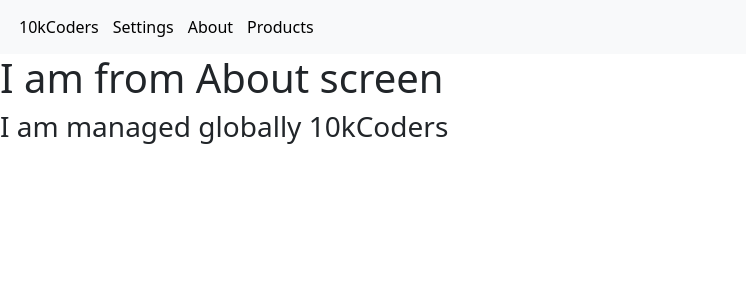
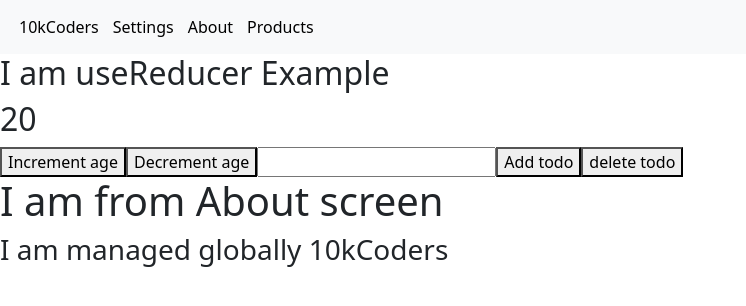
Before and after one commit to KomaliKolli/reactclass, a React (Create React App) app: page /about in a window 1280 px wide. Shown: the top 306 px of the page, without its empty margins (0-746 px from the left). Built offline with nearby package versions, Linux system fonts and the light colour scheme.

Commit message:
useReducer-todos

```diff
--- a/src/components/useState/forms/uncontrolledform.js
+++ b/src/components/useState/forms/uncontrolledform.js
@@ -1,10 +1,14 @@
-import { useRef ,useState} from "react"
+import { useContext, useRef ,useState} from "react"
+import { DataShare } from "../../../navigationStack/navigation"
 
 
 export const Uncontrolled=()=>{
     const emailRef=useRef()
     const passwordRef=useRef()
     const [error,setError]=useState("")
+    const {loginTrue}=useContext(DataShare)
+
+
     const hitServer=(data)=>[
       fetch('https://dummyjson.com/auth/login', {
   method: 'POST',
@@ -18,7 +22,11 @@ export const Uncontrolled=()=>{
     setError(res.message)
   }
   else{
+    console.log(res)
     alert("login successfull")
+    loginTrue()
+    localStorage.setItem("userLoginInfo",JSON.stringify(res))
+    setError("")
   }
 })
 .catch(err=>console.log(err))
--- /dev/null
+++ b/src/hooks/useEffect/useReducer/useReducer1.js
@@ -0,0 +1,97 @@
+import { useReducer, useState } from "react"
+
+const reducerFunction=(state,action)=>{
+
+    // switch()
+    console.log(action)
+    console.log(state)
+    switch(action.type){
+        case "INCREMENT_ACTION":
+            return{...state,age:state.age+1}
+        case "DECREMENT_ACTION":
+            return{...state,age:state.age-1}
+        case "ADD_TODO":
+            return{...state,todos:[...state.todos,action.next]}
+        case "DELETE_TODO":
+            return{
+                ...state,todos:state.todos.filter((todo)=>todo!== action.next)
+            }
+
+        default:
+            return state
+    }
+
+
+}
+
+const initialState ={
+    age:20,
+    name:"komali",
+    todos:[]
+
+}
+
+
+
+
+
+export const UseReducerExample=()=>{
+   const [currentState,dispatchFunction] =useReducer(reducerFunction,initialState)
+   const [value,setValue]=useState("")
+   const Increment=()=>{
+    dispatchFunction(
+        {
+            type:"INCREMENT_ACTION"
+        }
+    )
+
+   }
+   const Decrement=()=>{
+    dispatchFunction(
+    {
+        type:"DECREMENT_ACTION"
+    })
+
+   }
+   const onChangeHandler=(event)=>{
+    setValue(event.target.value)
+
+   }
+   const addTodo=()=>{
+    dispatchFunction({
+        type:"ADD_TODO",
+        next:value
+    })
+}
+    const deleteTodo=()=>{
+        dispatchFunction({
+            type:"DELETE_TODO",
+            next:value
+        })
+
+    }
+
+    return(
+        <>
+            <h2>I am useReducer Example </h2>
+            <h2>{currentState.age}</h2>
+            <button onClick={Increment}>Increment age</button>
+            <button onClick={Decrement}>Decrement age</button>
+            <input value={value}
+                onChange={onChangeHandler} />
+            <button onClick={addTodo}>Add todo</button>
+            {
+                currentState.todos.map((value,index)=><h5 key={index} >{value}</h5>)
+            }
+            <button onClick={()=>deleteTodo(value)}>delete todo</button>
+
+
+
+
+
+
+
+
+        </>
+    )
+}
--- a/src/navigationStack/navigation.js
+++ b/src/navigationStack/navigation.js
@@ -8,6 +8,10 @@ import { SettingScreen } from "../screens/post-LoginScreens/settingScreen"
 import Navbar from "../Navbar/navbar"
 import {  ProductDetails } from "../screens/post-LoginScreens/productDetails"
 import { createContext, useState } from "react"
+import InvalidScreen from "../screens/invalidScreen"
+import { PostLogin } from "./postLoginRoutes"
+import PreLogin from "./preLoginRoutes"
+import { LoginScreen } from "../screens/preLoginScreens/loginScreen"
 
 
 export const DataShare = createContext()
@@ -17,17 +21,21 @@ export const NavigationStack=()=>{
 
     const [name,setName]=useState("10kCoders")
     const [darkTheme,setDarkTheme]=useState(false)
+    const [login,setLogin]=useState(false)
 
     // to change local state
     const changeTheme=()=>{
         setDarkTheme(!darkTheme)
     }
+    const loginTrue=()=>{
+        setLogin(true)
+    }
 
     ///
     return(
-        <DataShare.Provider value={{name,darkTheme,changeTheme}}>
+        <DataShare.Provider value={{name,darkTheme,changeTheme,loginTrue}}>
         <BrowserRouter>
-        <Routes>
+        {/* <Routes>
         <Route path="/" Component={Navbar} />
         <Route path="/about" Component={AboutScreen}    />
         <Route path="/home" Component={HomeScreen}   />
@@ -35,8 +43,15 @@ export const NavigationStack=()=>{
         <Route path="/setting" Component={SettingScreen}    />
 
         <Route path="/ProductDetails/:id" Component={ProductDetails}/>
+        <Route path="*" Component={InvalidScreen}/>
 
-        </Routes>
+        </Routes> */}
+        {
+            true ?
+            <PostLogin/>
+            :
+            <PreLogin/>
+        }
 
 
 
--- /dev/null
+++ b/src/navigationStack/postLoginRoutes.js
@@ -0,0 +1,29 @@
+import { Route, Routes } from "react-router-dom"
+import Navbar from "../Navbar/navbar"
+import { AboutScreen } from "../screens/post-LoginScreens/aboutScreen"
+import { HomeScreen } from "../screens/post-LoginScreens/homeScren"
+import { ProductScreen } from "../screens/post-LoginScreens/productsScreen"
+import { SettingScreen } from "../screens/post-LoginScreens/settingScreen"
+import { ProductDetails } from "../screens/post-LoginScreens/productDetails"
+import InvalidScreen from "../screens/invalidScreen"
+
+
+
+export const PostLogin=()=>{
+    return(
+        <>
+        <Routes>
+        <Route path="/" Component={Navbar} />
+        <Route path="/about" Component={AboutScreen}    />
+        <Route path="/home" Component={HomeScreen}   />
+        <Route path="/product" Component={ProductScreen}    />
+        <Route path="/setting" Component={SettingScreen}    />
+
+        <Route path="/ProductDetails/:id" Component={ProductDetails}/>
+        <Route path="*" Component={InvalidScreen}/>
+
+        </Routes>
+
+        </>
+    )
+}
--- /dev/null
+++ b/src/navigationStack/preLoginRoutes.js
@@ -0,0 +1,17 @@
+import { Route, Routes } from "react-router-dom";
+import InvalidScreen from "../screens/invalidScreen";
+import { LoginScreen } from "../screens/preLoginScreens/loginScreen";
+
+
+
+
+function PreLogin(){
+    return(
+        <Routes>
+        <Route path="/" Component={LoginScreen}/>
+        <Route path="*" Component={InvalidScreen}/>
+
+        </Routes>
+    )
+}
+export default PreLogin
--- /dev/null
+++ b/src/screens/invalidScreen.js
@@ -0,0 +1,20 @@
+import { useNavigate } from "react-router-dom";
+import Navbar from "../Navbar/navbar";
+
+
+const InvalidScreen = () => {
+  const navigate=useNavigate()
+  const handleNavigate=()=>{
+    navigate("/")
+
+  }
+    return (
+      <>
+        <Navbar />
+        <h1>Invalid url please enter a valid url</h1>
+        <button onClick={handleNavigate}>click to login screen</button>
+
+      </>
+    );
+  };
+  export default InvalidScreen;
--- a/src/screens/post-LoginScreens/aboutScreen.js
+++ b/src/screens/post-LoginScreens/aboutScreen.js
@@ -1,6 +1,7 @@
 import { useContext } from "react"
 import Navbar from "../../Navbar/navbar"
 import { DataShare } from "../../navigationStack/navigation"
+import { UseReducerExample } from "../../hooks/useEffect/useReducer/useReducer1"
 
 
 
@@ -10,6 +11,9 @@ export const AboutScreen=()=>{
     return(
         <>
         <Navbar/>
+        <UseReducerExample/>
+
+
         <div style={{backgroundColor:darkTheme?"black":"white"}}>
             <h1>I am from About screen</h1>
             <h3>I am managed globally {name}</h3>
--- /dev/null
+++ b/src/screens/preLoginScreens/loginScreen.js
@@ -0,0 +1,16 @@
+import { Controlled } from "../../components/useState/forms/controlledform"
+import { Uncontrolled } from "../../components/useState/forms/uncontrolledform"
+
+
+
+
+
+export const LoginScreen=()=>{
+    return(
+        <>
+            <h1>I am from Login Screen</h1>
+            <Uncontrolled/>
+            {/* <Controlled/> */}
+        </>
+    )
+}
```
